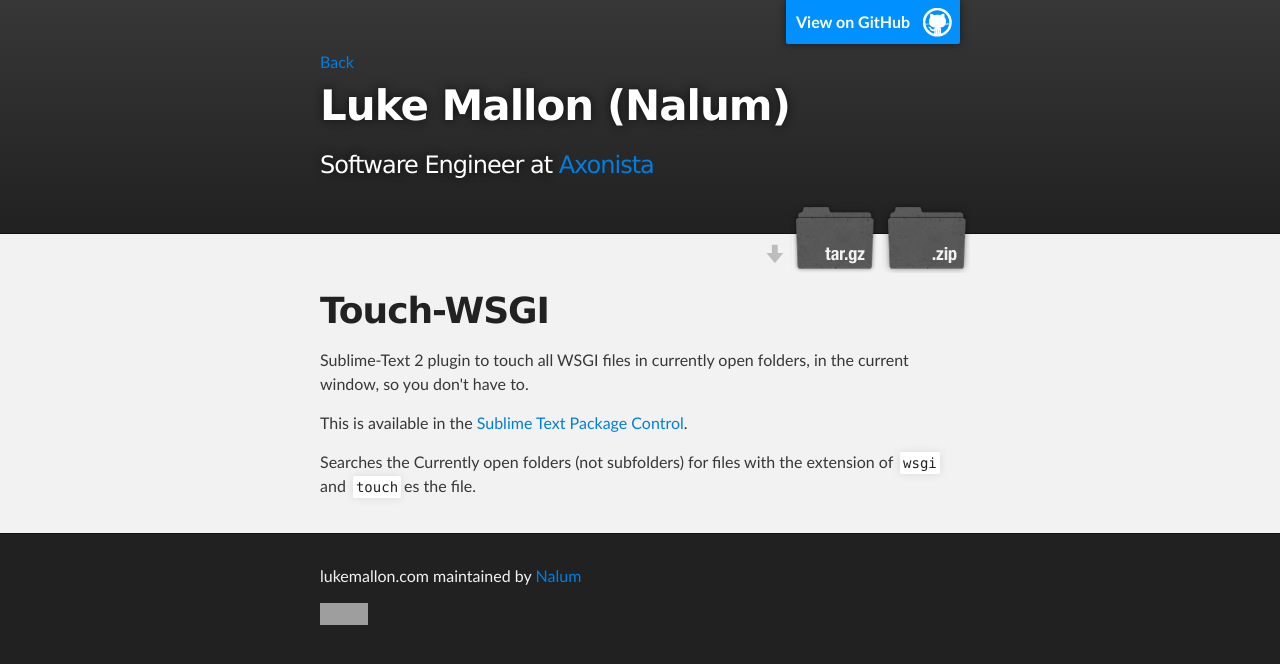
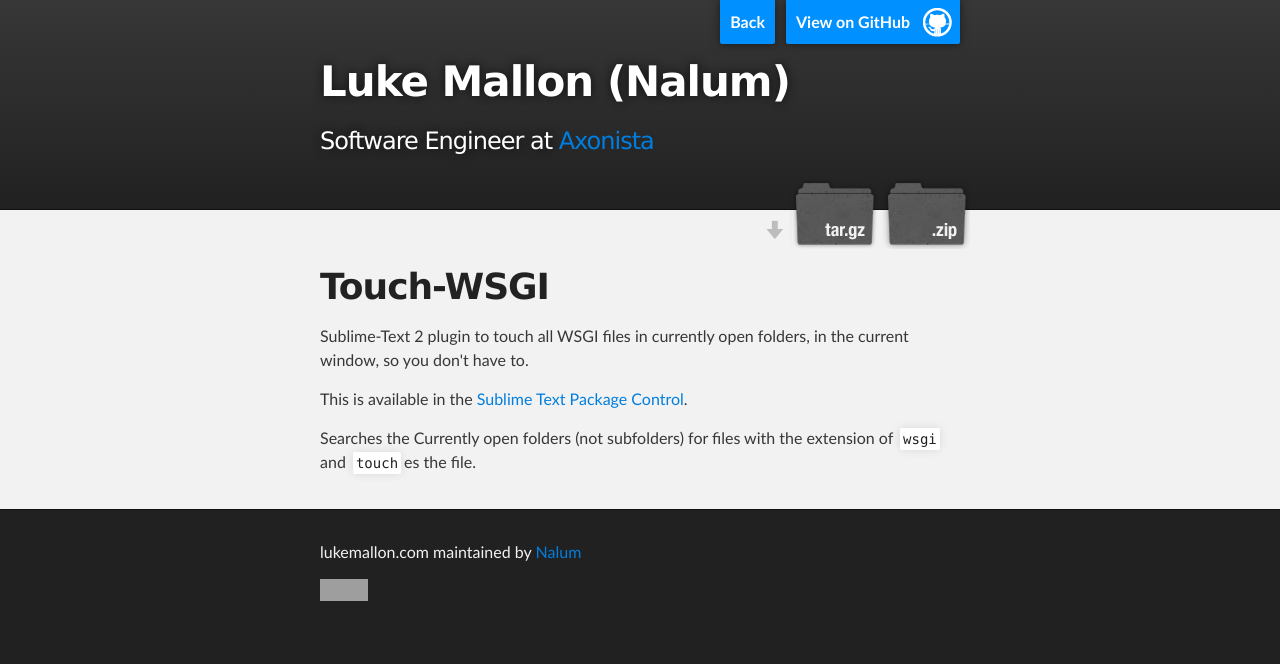
Before and after one commit to Nalum/Touch-WSGI, a plain HTML site: page index.html in a window 1280 px wide. Drawn offline with Linux system fonts and the light colour scheme; grey boxes are pictures that could not be loaded.

Commit message:
Update stylesheet.css

```diff
--- a/stylesheets/stylesheet.css
+++ b/stylesheets/stylesheet.css
@@ -288,6 +288,21 @@
   border-bottom-right-radius: 2px;
 }
 
+#back_banner {
+  display: block;
+  position: absolute;
+  top:0;
+  right: 195px;
+  z-index: 10;
+  padding: 10px 10px 10px 10px;
+  color: #fff;
+  background: #0090ff;
+  font-weight: 700;
+  box-shadow: 0 0 10px rgba(0,0,0,.5);
+  border-bottom-left-radius: 2px;
+  border-bottom-right-radius: 2px;
+}
+
 #header_wrap {
   background: #212121;
   background: -moz-linear-gradient(top, #373737, #212121);
```
